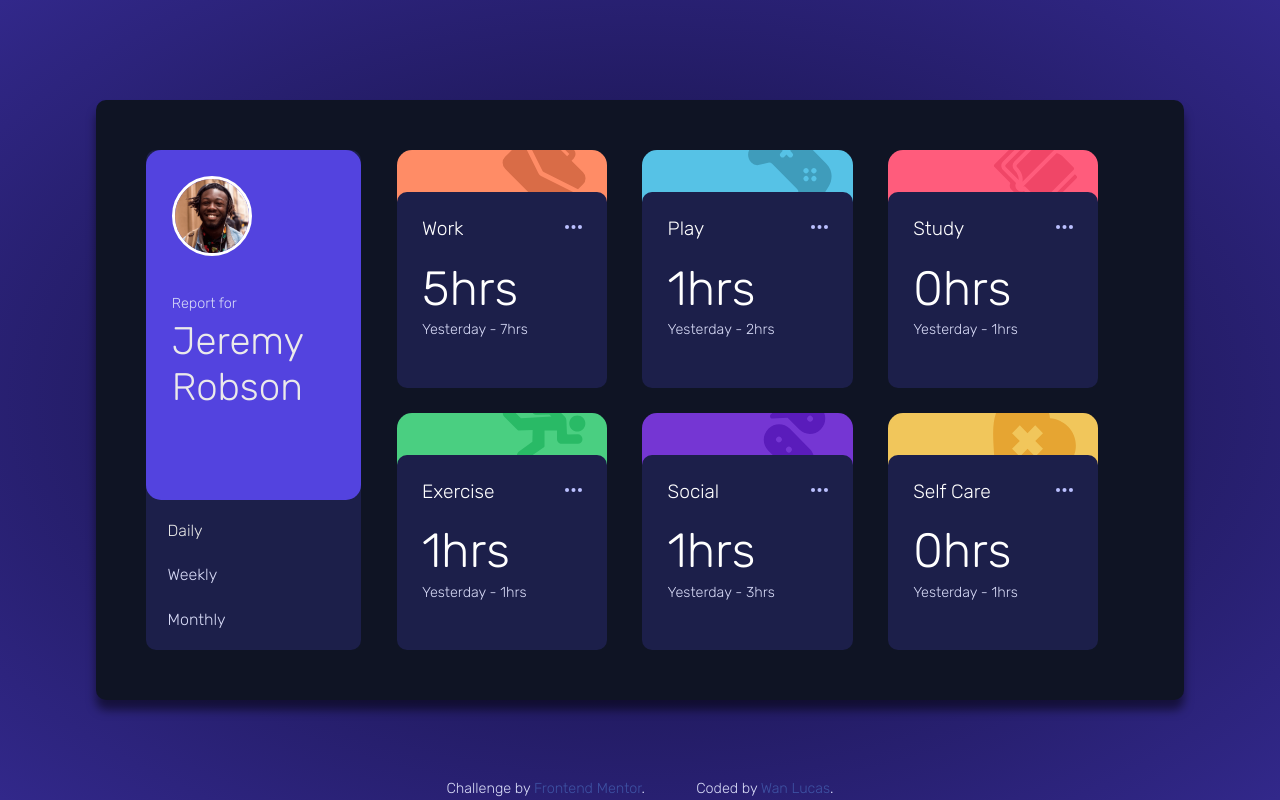
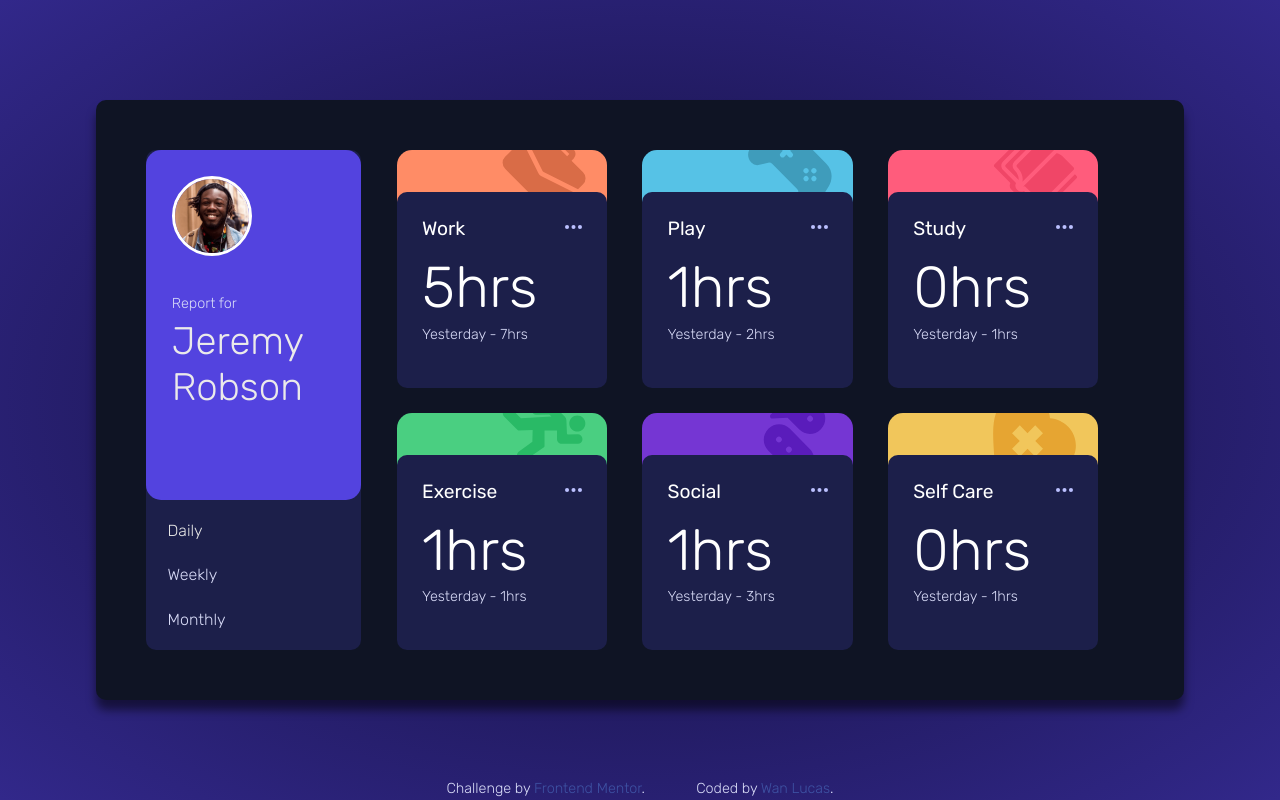
Before and after one commit to wanlucas/Painel-de-controle-de-tempo--desafio-Mentor-Frontend, a plain HTML site: page index.html in a window 1280 px wide. Drawn offline with Linux system fonts and the light colour scheme.

Commit message:
Update style.css
correção de fonte

```diff
--- a/style.css
+++ b/style.css
@@ -132,6 +132,9 @@ p, span {
     position: relative;
     justify-content: space-between;
     font-size: 0.8rem;
+}
+.task-box-header h2 {
+    font-weight: 400;
     color: white;
 }
 .task-box-header button {
@@ -177,8 +180,8 @@ p, span {
     background: hsl(235, 48%, 28%);
 }
 .task-box-info h3 {
-    padding: 12% 0 3% 0;
-    font-size:3rem;
+    padding: 8% 0 3% 0;
+    font-size:3.6rem;
 }
 @keyframes changePeriod {
     0% {
```
